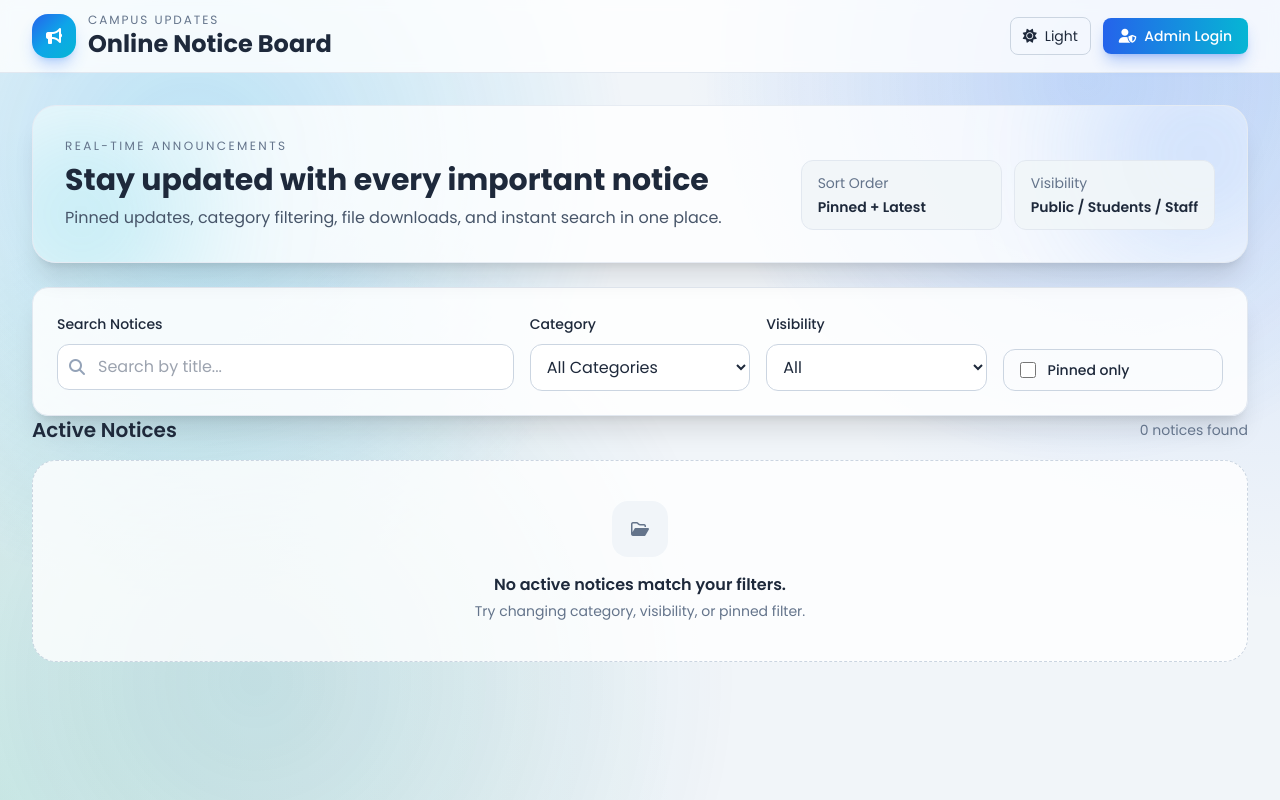
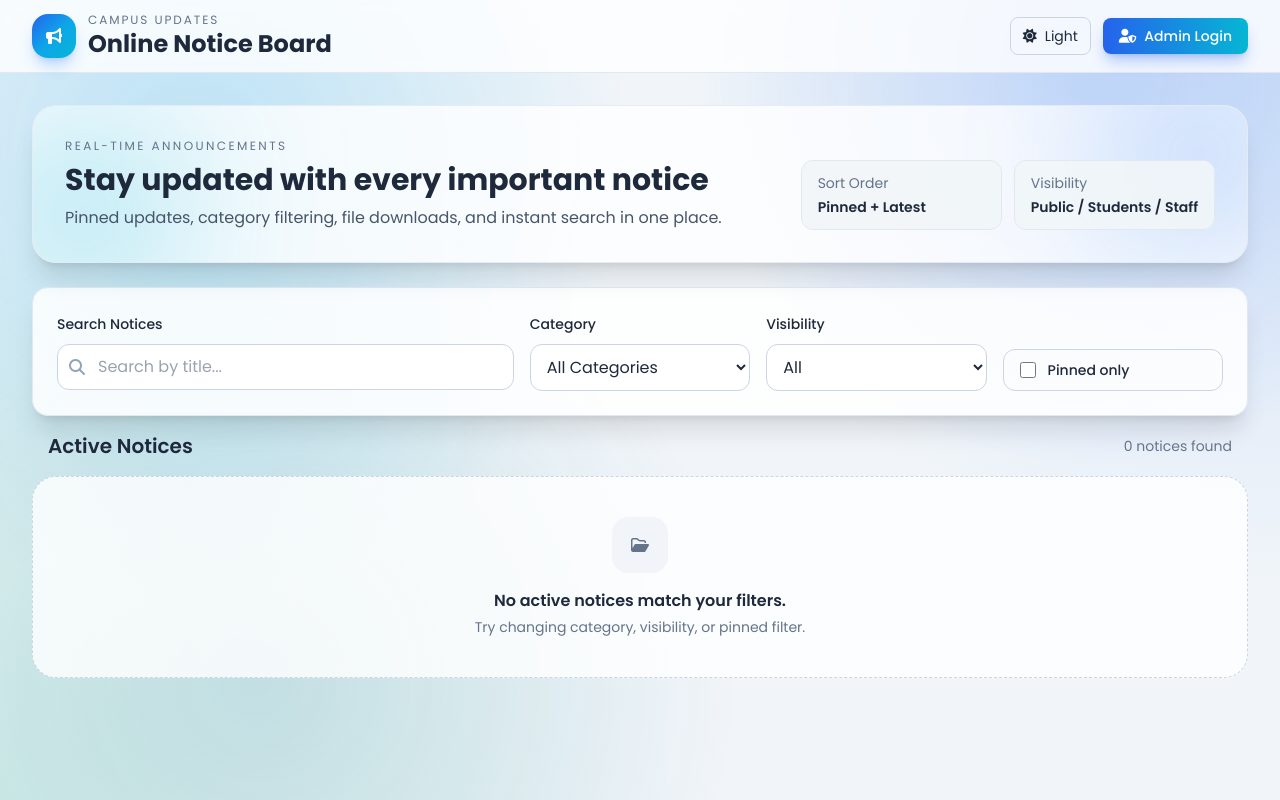
Before and after one commit to M-Nowfal/notice-board, a PHP site: page / in a window 1280 px wide. Run offline with PHP 8.4, Linux system fonts and the light colour scheme; data comes from the database, SQL or seed files in the repository; data that the repository does not hold is empty; some libraries are stand-ins or nearby versions.

Commit message:
margin added to active notices in index.php

```diff
--- a/index.php
+++ b/index.php
@@ -134,7 +134,7 @@ $categories = fetchCategories($pdo);
         </section>
 
         <section>
-            <div class="flex items-center justify-between mb-4">
+            <div class="flex items-center justify-between m-4">
                 <h2 class="text-lg sm:text-xl font-semibold">Active Notices</h2>
                 <p id="notice-count" class="hidden md:block text-sm text-slate-500 dark:text-slate-400"></p>
             </div>
```
